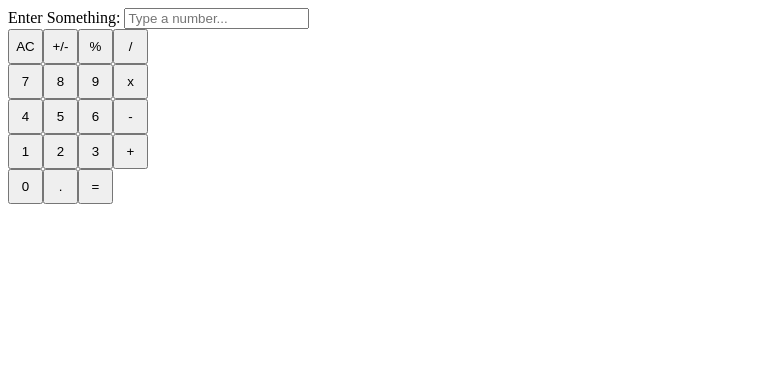
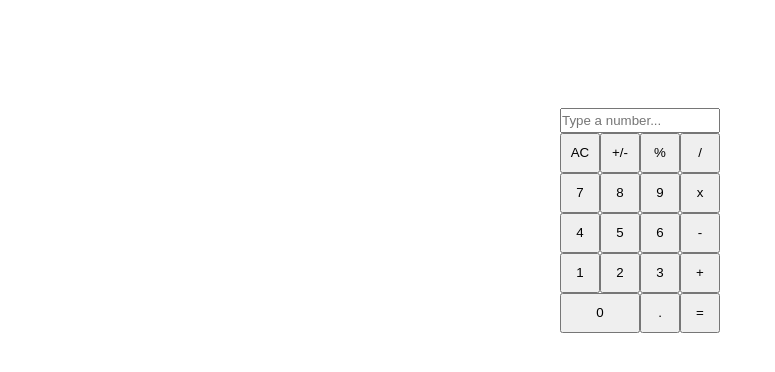
Before and after one commit to Nebih123/Calculator, a plain HTML site: page index.html in a window 1280 px wide. Shown: the whole page, without its empty margins (0-775 px from the left). Drawn offline with Linux system fonts and the light colour scheme.

Commit message:
Change in style

```diff
--- a/index.html
+++ b/index.html
@@ -8,7 +8,6 @@
 </head>
 <body>
     <header id="input">
-        <label for="ExampleInput">Enter Something:</label>
     </header>
     <footer id="buttons">
         <button id="ac">AC</button>
@@ -27,7 +26,7 @@
         <button id="num">2</button>
         <button id="num">3</button>
         <button id="plus">+</button>
-        <button id="num">0</button>
+        <button id="num" class="zero">0</button>
         <button id="point">.</button>
         <button id="equal">=</button>
     </footer>
--- a/style.css
+++ b/style.css
@@ -1,10 +1,31 @@
+html {
+    display: flex;
+    justify-content: center;
+    align-items: center;
+    height: 440px;
+}
+
+body {
+    width: 160px
+}
+
+#myInput {
+    width: 156px;
+    margin: 0px;
+    padding: 3px 0px;
+}
+
 footer {
-    width: 145px;
+    width: 160px;
     display: flex;
     flex-wrap: wrap;
 }
 
 button {
-    width: 35px;
-    height: 35px;
+    width: 40px;
+    height: 40px;
 }
+
+.zero {
+    width: 80px;
+}
```
